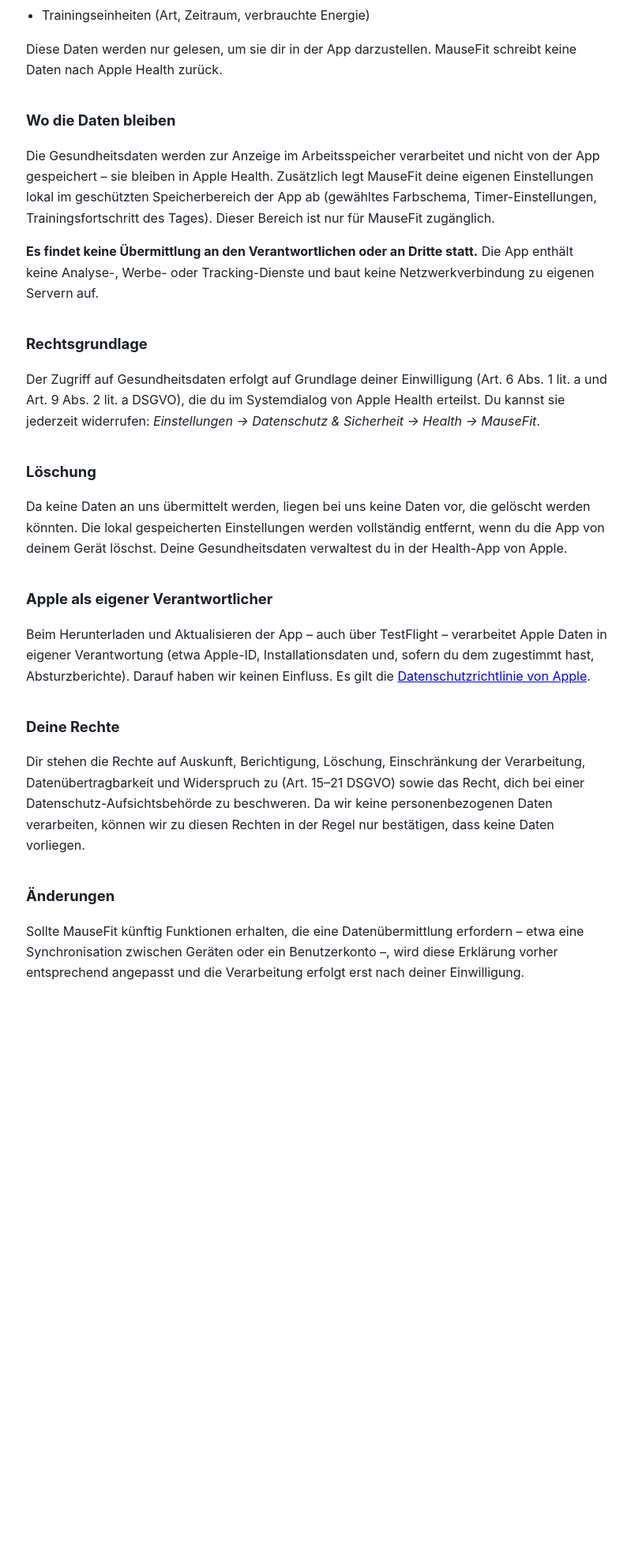
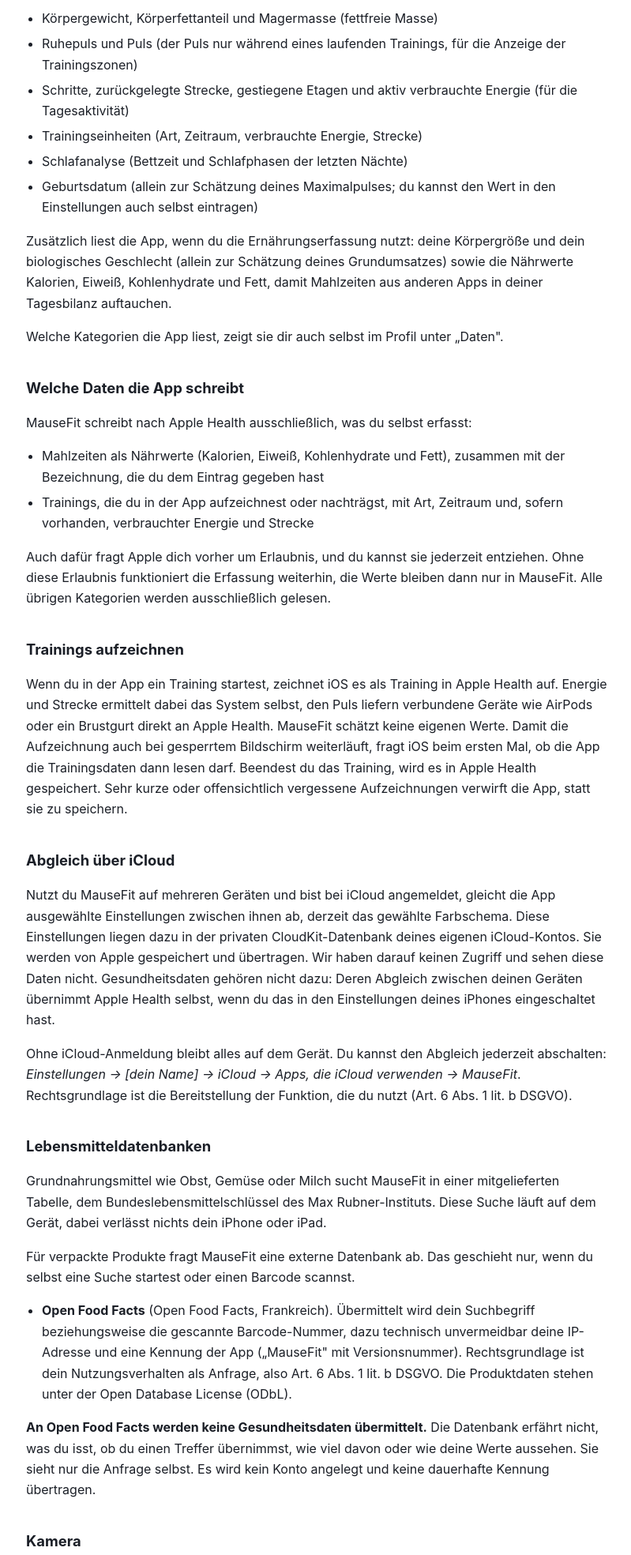
Before and after one commit to dmnkthfx/mausefit-legal, a plain HTML site: page index.html in a window 1280 px wide. Shown: the part 655-2624 px from the top of the page at 79% size, without its empty margins (239-1038 px from the left). Before the commit the page ends 1980 px from the top, so only its background shows below. Drawn offline with Linux system fonts and the light colour scheme.

Commit message:
[DOCS] Update the privacy policy to the current app
📄 Add workout recording, iCloud sync and the on-device food table
🗑️ Drop USDA, which the app no longer queries
📱 Cover iPhone and iPad, as of 28 September 2026

```diff
--- a/index.html
+++ b/index.html
@@ -3,7 +3,7 @@
 <head>
 <meta charset="utf-8">
 <meta name="viewport" content="width=device-width, initial-scale=1">
-<title>Datenschutzerklärung – MauseFit</title>
+<title>Datenschutzerklärung · MauseFit</title>
 <style>
   :root { color-scheme: light dark; }
   body {
@@ -28,12 +28,17 @@
 <body>
 
 <h1>Datenschutzerklärung</h1>
-<p class="meta">MauseFit für iOS · Stand: 21. August 2026</p>
+<p class="meta">MauseFit für iPhone und iPad · Stand: 28. September 2026</p>
 
 <div class="box">
-  <strong>Kurz gefasst:</strong> MauseFit verarbeitet alle Daten ausschließlich
-  auf deinem Gerät. Es gibt keinen Server, kein Benutzerkonto, keine Analyse-
-  oder Tracking-Dienste. Deine Gesundheitsdaten verlassen dein iPhone nicht.
+  <strong>Kurz gefasst:</strong> MauseFit verarbeitet deine Gesundheitsdaten
+  ausschließlich auf deinem Gerät. Es gibt keinen eigenen Server, kein
+  Benutzerkonto, keine Analyse- oder Tracking-Dienste. Die App schickt deine
+  Gesundheitsdaten nirgendwohin. Es gibt zwei Ausnahmen, und keine davon
+  betrifft Gesundheitsdaten: Bei der Suche nach Lebensmitteln geht ein
+  Suchbegriff oder ein Barcode an eine Lebensmitteldatenbank. Und ausgewählte
+  Einstellungen gleicht die App über deine eigene iCloud zwischen deinen
+  Geräten ab, sofern du bei iCloud angemeldet bist. Darauf hast nur du Zugriff.
 </div>
 
 <h2>Verantwortlicher</h2>
@@ -45,32 +50,134 @@
 <h2>Welche Daten die App liest</h2>
 <p>
   MauseFit greift mit deiner ausdrücklichen Erlaubnis lesend auf Apple Health
-  (HealthKit) zu. Abgefragt werden ausschließlich:
+  (HealthKit) zu. Du entscheidest im Systemdialog für jede Kategorie einzeln,
+  ob die App sie lesen darf. Abgefragt werden ausschließlich:
 </p>
 <ul>
-  <li>Körpergewicht</li>
-  <li>Körperfettanteil</li>
-  <li>Magermasse (fettfreie Masse)</li>
-  <li>Ruhepuls</li>
-  <li>Trainingseinheiten (Art, Zeitraum, verbrauchte Energie)</li>
+  <li>Körpergewicht, Körperfettanteil und Magermasse (fettfreie Masse)</li>
+  <li>Ruhepuls und Puls (der Puls nur während eines laufenden Trainings, für
+      die Anzeige der Trainingszonen)</li>
+  <li>Schritte, zurückgelegte Strecke, gestiegene Etagen und aktiv verbrauchte
+      Energie (für die Tagesaktivität)</li>
+  <li>Trainingseinheiten (Art, Zeitraum, verbrauchte Energie, Strecke)</li>
+  <li>Schlafanalyse (Bettzeit und Schlafphasen der letzten Nächte)</li>
+  <li>Geburtsdatum (allein zur Schätzung deines Maximalpulses; du kannst den
+      Wert in den Einstellungen auch selbst eintragen)</li>
 </ul>
 <p>
-  Diese Daten werden nur gelesen, um sie dir in der App darzustellen. MauseFit
-  schreibt keine Daten nach Apple Health zurück.
+  Zusätzlich liest die App, wenn du die Ernährungserfassung nutzt: deine
+  Körpergröße und dein biologisches Geschlecht (allein zur Schätzung deines
+  Grundumsatzes) sowie die Nährwerte Kalorien, Eiweiß, Kohlenhydrate und Fett,
+  damit Mahlzeiten aus anderen Apps in deiner Tagesbilanz auftauchen.
+</p>
+<p>
+  Welche Kategorien die App liest, zeigt sie dir auch selbst im Profil unter
+  „Daten".
+</p>
+
+<h2>Welche Daten die App schreibt</h2>
+<p>
+  MauseFit schreibt nach Apple Health ausschließlich, was du selbst erfasst:
+</p>
+<ul>
+  <li>Mahlzeiten als Nährwerte (Kalorien, Eiweiß, Kohlenhydrate und Fett),
+      zusammen mit der Bezeichnung, die du dem Eintrag gegeben hast</li>
+  <li>Trainings, die du in der App aufzeichnest oder nachträgst, mit Art,
+      Zeitraum und, sofern vorhanden, verbrauchter Energie und Strecke</li>
+</ul>
+<p>
+  Auch dafür fragt Apple dich vorher um Erlaubnis, und du kannst sie jederzeit
+  entziehen. Ohne diese Erlaubnis funktioniert die Erfassung weiterhin, die
+  Werte bleiben dann nur in MauseFit. Alle übrigen Kategorien werden
+  ausschließlich gelesen.
+</p>
+
+<h2>Trainings aufzeichnen</h2>
+<p>
+  Wenn du in der App ein Training startest, zeichnet iOS es als Training in
+  Apple Health auf. Energie und Strecke ermittelt dabei das System selbst, den
+  Puls liefern verbundene Geräte wie AirPods oder ein Brustgurt direkt an
+  Apple Health. MauseFit schätzt keine eigenen Werte. Damit die Aufzeichnung
+  auch bei gesperrtem Bildschirm weiterläuft, fragt iOS beim ersten Mal, ob
+  die App die Trainingsdaten dann lesen darf. Beendest du das Training, wird
+  es in Apple Health gespeichert. Sehr kurze oder offensichtlich vergessene
+  Aufzeichnungen verwirft die App, statt sie zu speichern.
+</p>
+
+<h2>Abgleich über iCloud</h2>
+<p>
+  Nutzt du MauseFit auf mehreren Geräten und bist bei iCloud angemeldet,
+  gleicht die App ausgewählte Einstellungen zwischen ihnen ab, derzeit das
+  gewählte Farbschema. Diese Einstellungen liegen dazu in der privaten
+  CloudKit-Datenbank deines eigenen iCloud-Kontos. Sie werden von Apple
+  gespeichert und übertragen. Wir haben darauf keinen Zugriff und sehen diese
+  Daten nicht. Gesundheitsdaten gehören nicht dazu: Deren Abgleich zwischen
+  deinen Geräten übernimmt Apple Health selbst, wenn du das in den Einstellungen
+  deines iPhones eingeschaltet hast.
+</p>
+<p>
+  Ohne iCloud-Anmeldung bleibt alles auf dem Gerät. Du kannst den Abgleich
+  jederzeit abschalten: <em>Einstellungen → [dein Name] → iCloud → Apps, die
+  iCloud verwenden → MauseFit</em>. Rechtsgrundlage ist die Bereitstellung der
+  Funktion, die du nutzt (Art. 6 Abs. 1 lit. b DSGVO).
+</p>
+
+<h2>Lebensmitteldatenbanken</h2>
+<p>
+  Grundnahrungsmittel wie Obst, Gemüse oder Milch sucht MauseFit in einer
+  mitgelieferten Tabelle, dem Bundeslebensmittelschlüssel des Max
+  Rubner-Instituts. Diese Suche läuft auf dem Gerät, dabei verlässt nichts
+  dein iPhone oder iPad.
+</p>
+<p>
+  Für verpackte Produkte fragt MauseFit eine externe Datenbank ab. Das
+  geschieht nur, wenn du selbst eine Suche startest oder einen Barcode
+  scannst.
+</p>
+<ul>
+  <li>
+    <strong>Open Food Facts</strong> (Open Food Facts, Frankreich). Übermittelt
+    wird dein Suchbegriff beziehungsweise die gescannte Barcode-Nummer, dazu
+    technisch unvermeidbar deine IP-Adresse und eine Kennung der App
+    („MauseFit" mit Versionsnummer). Rechtsgrundlage ist dein
+    Nutzungsverhalten als Anfrage, also Art. 6 Abs. 1 lit. b DSGVO. Die
+    Produktdaten stehen unter der Open Database License (ODbL).
+  </li>
+</ul>
+<p>
+  <strong>An Open Food Facts werden keine Gesundheitsdaten übermittelt.</strong>
+  Die Datenbank erfährt nicht, was du isst, ob du einen Treffer übernimmst, wie
+  viel davon oder wie deine Werte aussehen. Sie sieht nur die Anfrage selbst. Es
+  wird kein Konto angelegt und keine dauerhafte Kennung übertragen.
+</p>
+
+<h2>Kamera</h2>
+<p>
+  Für das Scannen von Barcodes bittet die App um Zugriff auf die Kamera. Das
+  Bild wird ausschließlich auf dem Gerät ausgewertet, um die Ziffern des
+  Barcodes zu lesen. Es werden keine Fotos gespeichert und keine Bilder
+  übertragen. Ohne diese Erlaubnis kannst du Lebensmittel weiterhin über die
+  Textsuche oder von Hand erfassen.
 </p>
 
 <h2>Wo die Daten bleiben</h2>
 <p>
   Die Gesundheitsdaten werden zur Anzeige im Arbeitsspeicher verarbeitet und
-  nicht von der App gespeichert – sie bleiben in Apple Health. Zusätzlich legt
-  MauseFit deine eigenen Einstellungen lokal im geschützten Speicherbereich der
-  App ab (gewähltes Farbschema, Timer-Einstellungen, Trainingsfortschritt des
-  Tages). Dieser Bereich ist nur für MauseFit zugänglich.
+  nicht von der App gespeichert, sie bleiben in Apple Health. Zusätzlich legt
+  MauseFit deine eigenen Daten lokal im geschützten Speicherbereich der App ab:
+  Einstellungen (etwa Farbschema und Timer), deine Trainingspläne und
+  erfassten Sätze, deine Ernährungsziele, dein Ernährungsprotokoll, deine
+  gemerkten Lebensmittel und Rezepte. Dieser Bereich ist nur für MauseFit
+  zugänglich. Was davon über iCloud abgeglichen wird, steht im Abschnitt
+  „Abgleich über iCloud".
 </p>
 <p>
-  <strong>Es findet keine Übermittlung an den Verantwortlichen oder an Dritte
-  statt.</strong> Die App enthält keine Analyse-, Werbe- oder Tracking-Dienste
-  und baut keine Netzwerkverbindung zu eigenen Servern auf.
+  <strong>Es findet keine Übermittlung an den Verantwortlichen statt.</strong>
+  Die App enthält keine Analyse-, Werbe- oder Tracking-Dienste und baut keine
+  Netzwerkverbindung zu Servern des Verantwortlichen auf. Eine Übermittlung an
+  Dritte findet ausschließlich in dem oben beschriebenen Umfang statt, nämlich
+  als Suchanfrage an eine Lebensmitteldatenbank und als Abgleich über deine
+  eigene iCloud.
 </p>
 
 <h2>Rechtsgrundlage</h2>
@@ -84,17 +191,20 @@
 <h2>Löschung</h2>
 <p>
   Da keine Daten an uns übermittelt werden, liegen bei uns keine Daten vor, die
-  gelöscht werden könnten. Die lokal gespeicherten Einstellungen werden
-  vollständig entfernt, wenn du die App von deinem Gerät löschst. Deine
-  Gesundheitsdaten verwaltest du in der Health-App von Apple.
+  gelöscht werden könnten. Die lokal gespeicherten Daten werden vollständig
+  entfernt, wenn du die App von deinem Gerät löschst. Die über iCloud
+  abgeglichenen Einstellungen löschst du unter <em>Einstellungen → [dein Name]
+  → iCloud → Speicher verwalten → MauseFit</em>. Deine Gesundheitsdaten
+  verwaltest du in der Health-App von Apple.
 </p>
 
 <h2>Apple als eigener Verantwortlicher</h2>
 <p>
-  Beim Herunterladen und Aktualisieren der App – auch über TestFlight –
+  Beim Herunterladen und Aktualisieren der App, auch über TestFlight,
   verarbeitet Apple Daten in eigener Verantwortung (etwa Apple-ID,
   Installationsdaten und, sofern du dem zugestimmt hast, Absturzberichte).
-  Darauf haben wir keinen Einfluss. Es gilt die
+  Dasselbe gilt für iCloud und Apple Health. Darauf haben wir keinen Einfluss.
+  Es gilt die
   <a href="https://www.apple.com/legal/privacy/de-ww/">Datenschutzrichtlinie von Apple</a>.
 </p>
 
@@ -109,10 +219,9 @@
 
 <h2>Änderungen</h2>
 <p>
-  Sollte MauseFit künftig Funktionen erhalten, die eine Datenübermittlung
-  erfordern – etwa eine Synchronisation zwischen Geräten oder ein
-  Benutzerkonto –, wird diese Erklärung vorher entsprechend angepasst und die
-  Verarbeitung erfolgt erst nach deiner Einwilligung.
+  Sollte MauseFit künftig Funktionen erhalten, die eine weitere
+  Datenübermittlung erfordern, etwa ein Benutzerkonto oder den Abgleich
+  weiterer Daten, wird diese Erklärung vorher entsprechend angepasst.
 </p>
 
 </body>
```
